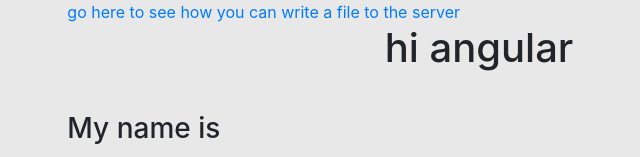
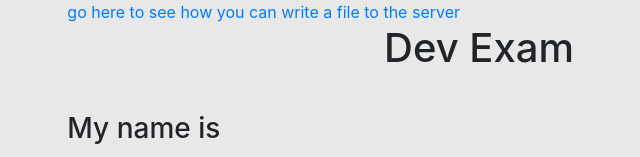
Before and after one commit to GoodZombie/dev_exam, a website: page angular.html in a window 1280 px wide. Shown: the top 157 px of the page, without its empty margins (161-801 px from the left). Drawn offline with nearby package versions, Linux system fonts and the light colour scheme; no server answers.

Commit message:
Fourth upload

```diff
--- a/angular.html
+++ b/angular.html
@@ -18,7 +18,7 @@
         </div>
         <div class="row">
             <div class="col-md-8 offset-md-2">
-                <h1 id="page-title">hi angular</h1>
+                <h1 id="page-title">Dev Exam</h1>
                 <h3 id="user-greeting">My name is {{ user.name }}</h3>
                 <p id="user-github"> My Github name is {{ user.github}}</p>
                 <p id="user-repo"> My Github repo where my code is available {{ user.repo}}</p>
```
